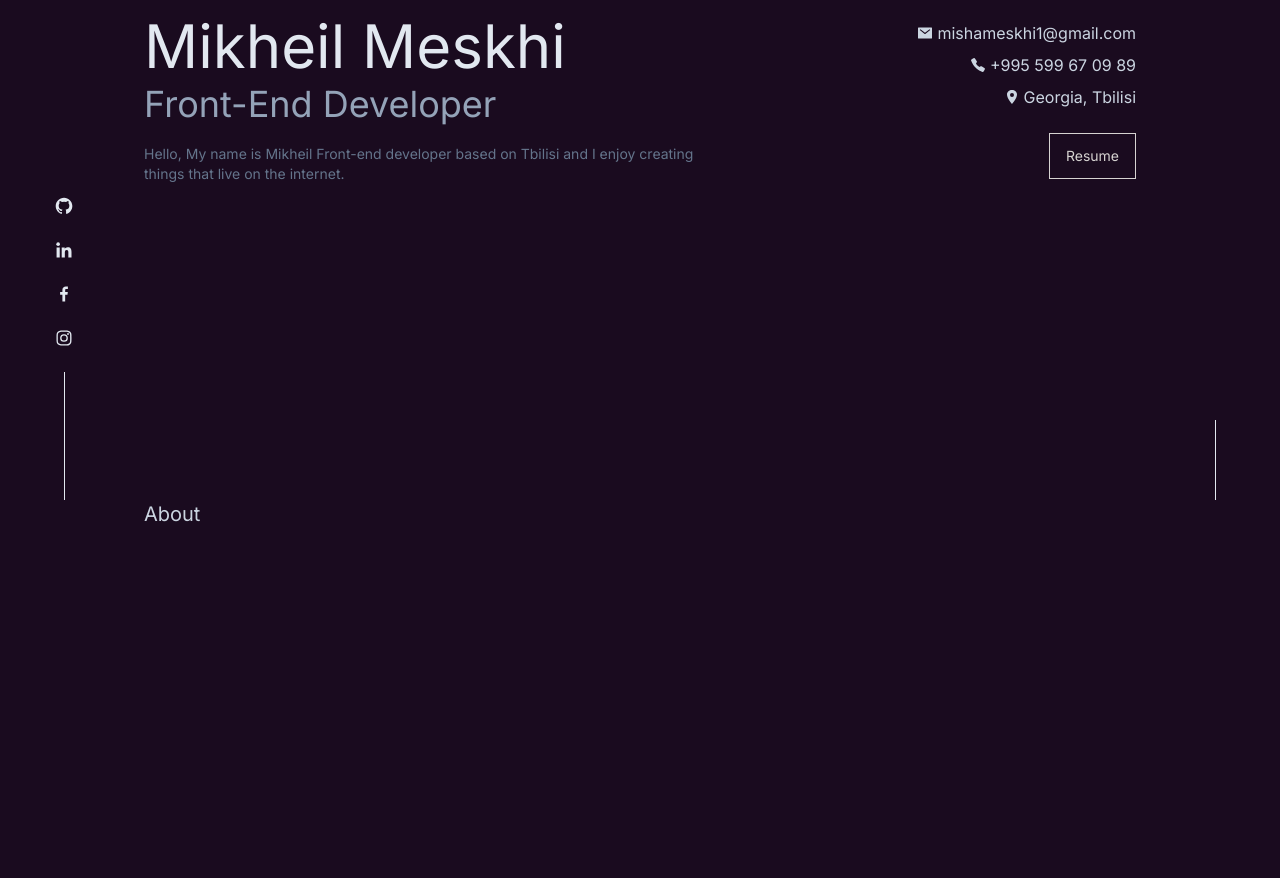
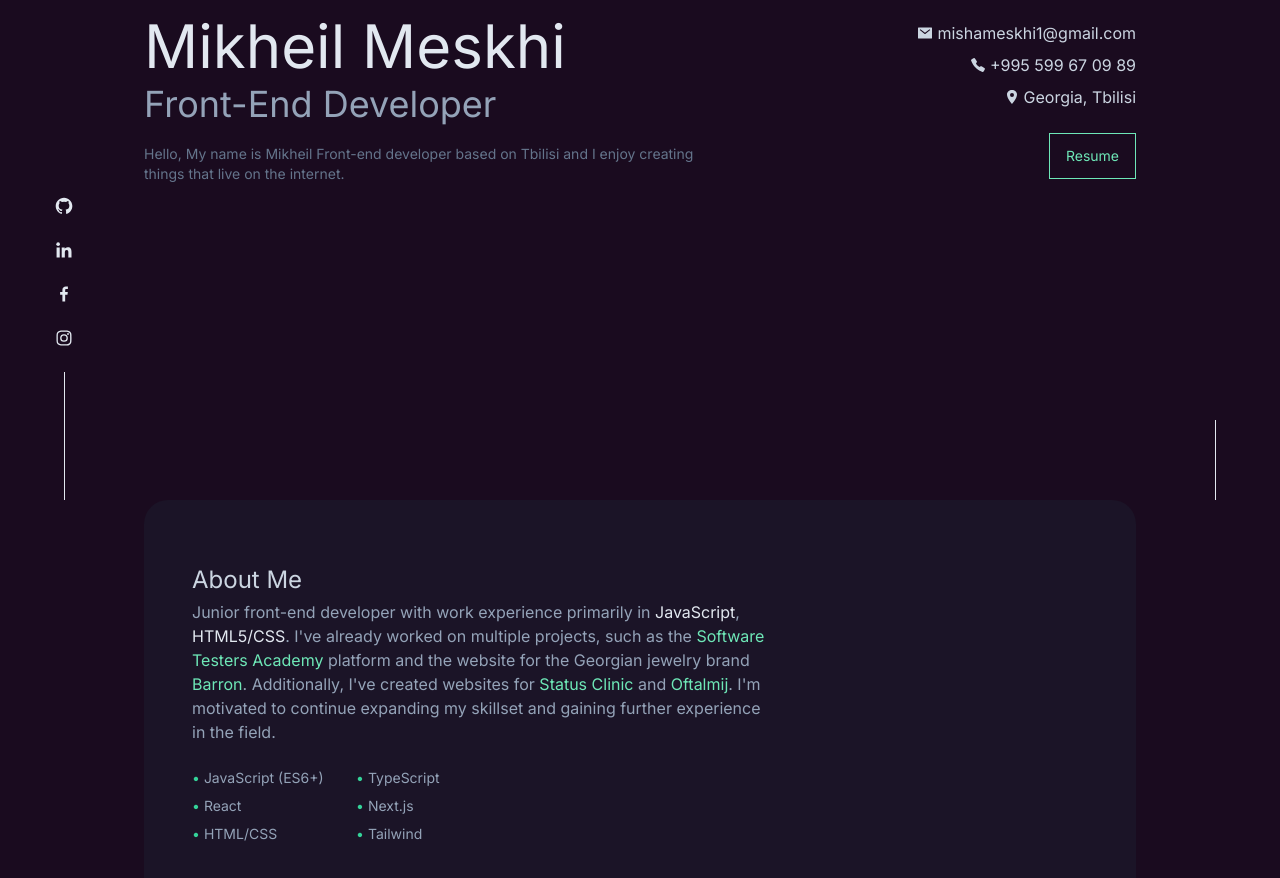
Before and after one commit to MMeskhi/Meskhi, a Next.js app: page / in a window 1280 px wide. Shown: the part 300-1178 px from the top of the page. Before the commit the page ends 828 px from the top, so only its background shows below. Built offline with nearby package versions, Linux system fonts and the light colour scheme.

Commit message:
add about component

```diff
--- a/app/layout.tsx
+++ b/app/layout.tsx
@@ -2,7 +2,7 @@ import "./globals.css";
 import type { Metadata } from "next";
 import { Inter } from "next/font/google";
 import Header from "@/components/header";
-import ActiveSectionContextProvider from "./context/active-section-context";
+import ActiveSectionContextProvider from "../context/active-section-context";
 
 const inter = Inter({ subsets: ["latin"] });
 
--- a/components/about.tsx
+++ b/components/about.tsx
@@ -1,9 +1,10 @@
 "use client";
 import React, { useEffect } from "react";
 import { useInView } from "react-intersection-observer";
-import { useActiveSectionContext } from "@/app/context/active-section-context";
+import { useActiveSectionContext } from "@/context/active-section-context";
 import { skillsData } from "@/lib/data";
 import Heading from "./heading";
+import { motion } from "framer-motion";
 
 export default function About() {
   const { ref, inView } = useInView({ threshold: 0.6 });
@@ -16,18 +17,42 @@ export default function About() {
   }, [inView, setActiveSection]);
 
   return (
-    <section id="about" ref={ref}>
-      <Heading>About</Heading>
-      {/* <ul className="col-start-3 row-start-2 grid grid-cols-4 gap-2">
+    <section id="about" ref={ref} className="">
+      <div className="py-16 px-12 flex items-center justify-between gap-20 relative">
+        <motion.span
+          className="rounded-3xl bg-slate-800 bg-opacity-30 absolute inset-0 -z-10"
+          initial={{ y: 100, opacity: 0 }}
+          animate={{ y: 0, opacity: 1 }}
+        ></motion.span>
+        <div className="">
+          <Heading>About Me</Heading>
+          <p className="text-slate-400 max-w-xl w-full">
+            Junior front-end developer with work experience primarily in{" "}
+            <span className="text-secondary">JavaScript</span>,{" "}
+            <span className="text-secondary">HTML5/CSS</span>. I've already
+            worked on multiple projects, such as the{" "}
+            <span className="text-emerald-300 ">Software Testers Academy </span>
+            platform and the website for the Georgian jewelry brand{" "}
+            <span className="text-emerald-300 ">Barron</span>. Additionally,
+            I've created websites for{" "}
+            <span className="text-emerald-300 ">Status Clinic</span> and{" "}
+            <span className="text-emerald-300 ">Oftalmij</span>. I'm motivated
+            to continue expanding my skillset and gaining further experience in
+            the field.
+          </p>
+          <ul className="grid grid-cols-2 grid-rows-3 gap-2 mt-6 max-w-xs w-full">
             {skillsData.map((skill, index) => (
               <li
-            className="bg-slate-400 flex justify-center items-center rounded"
+                className="text-slate-400 whitespace-nowrap text-sm w-fit before:content-['•'] before:text-emerald-400 before:pr-1"
                 key={index}
               >
                 {skill}
               </li>
             ))}
-      </ul> */}
+          </ul>
+        </div>
+        <div></div>
+      </div>
     </section>
   );
 }
--- a/components/header.tsx
+++ b/components/header.tsx
@@ -4,7 +4,7 @@ import { motion, useAnimation } from "framer-motion";
 import { links } from "@/lib/data";
 import Link from "next/link";
 import clsx from "clsx";
-import { useActiveSectionContext } from "@/app/context/active-section-context";
+import { useActiveSectionContext } from "@/context/active-section-context";
 
 export default function Header() {
   const { activeSection, setActiveSection } = useActiveSectionContext();
@@ -14,7 +14,7 @@ export default function Header() {
 
   useEffect(() => {
     const handleScroll = () => {
-      if (window.scrollY > 0) {
+      if (window.scrollY > 40) {
         setScrolling(true);
         controls.start({ opacity: 1, y: 0 });
       } else {
--- a/components/heading.tsx
+++ b/components/heading.tsx
@@ -1,5 +1,9 @@
 import React from "react";
 
-export default function Heading({ children }) {
-  return <h2 className="text-slate-300">{children}</h2>;
+type HeadingProps = {
+  children: React.ReactNode;
+};
+
+export default function Heading({ children }: HeadingProps) {
+  return <h2 className="text-slate-300 text-2xl mb-1">{children}</h2>;
 }
--- a/components/intro.tsx
+++ b/components/intro.tsx
@@ -4,7 +4,7 @@ import { introData } from "@/lib/data";
 import { contactData } from "@/lib/data";
 import { motion } from "framer-motion";
 import { useInView } from "react-intersection-observer";
-import { useActiveSectionContext } from "@/app/context/active-section-context";
+import { useActiveSectionContext } from "@/context/active-section-context";
 import { IoMailSharp, IoCallSharp, IoLocationSharp } from "react-icons/io5";
 
 export default function Intro() {
@@ -72,7 +72,7 @@ export default function Intro() {
         ))}
         <a
           href="#"
-          className="border-solid border border-stone-300 px-4 py-3 text-stone-300 text-sm hover:border-stone-50 hover:text-stone-50"
+          className="border-solid border border-emerald-300 px-4 py-3 text-emerald-300 text-sm hover:border-emerald-50 hover:text-emerald-50"
         >
           Resume
         </a>
--- a/lib/data.ts
+++ b/lib/data.ts
@@ -57,14 +57,12 @@ export const projectsData = [
 ] as const;
 
 export const skillsData = [
-  "HTML",
-  "CSS",
-  "JavaScript",
+  "JavaScript (ES6+)",
   "TypeScript",
   "React",
   "Next.js",
-  "Git",
-  "Redux",
+  "HTML/CSS",
+  "Tailwind",
 ] as const;
 
 export const contactData = [
```
Also changed, not shown: context/active-section-context.tsx (renamed from app/context/active-section-context.tsx). Lines whose indentation alone changed are shown as unchanged.
